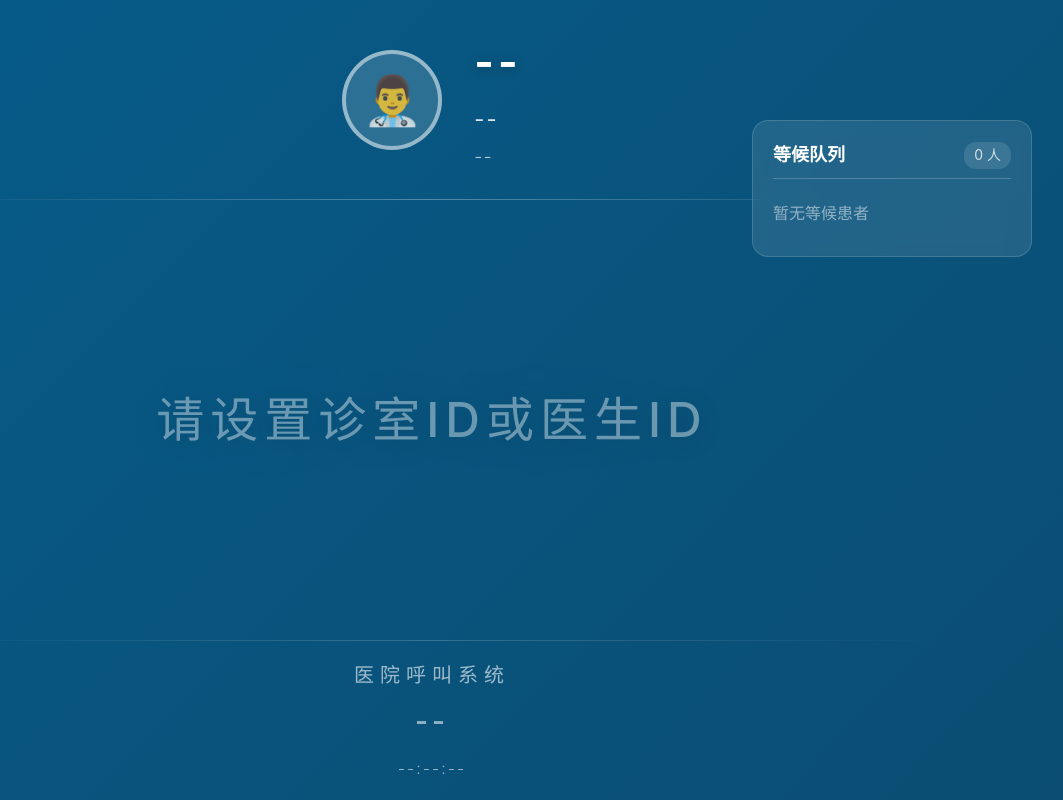
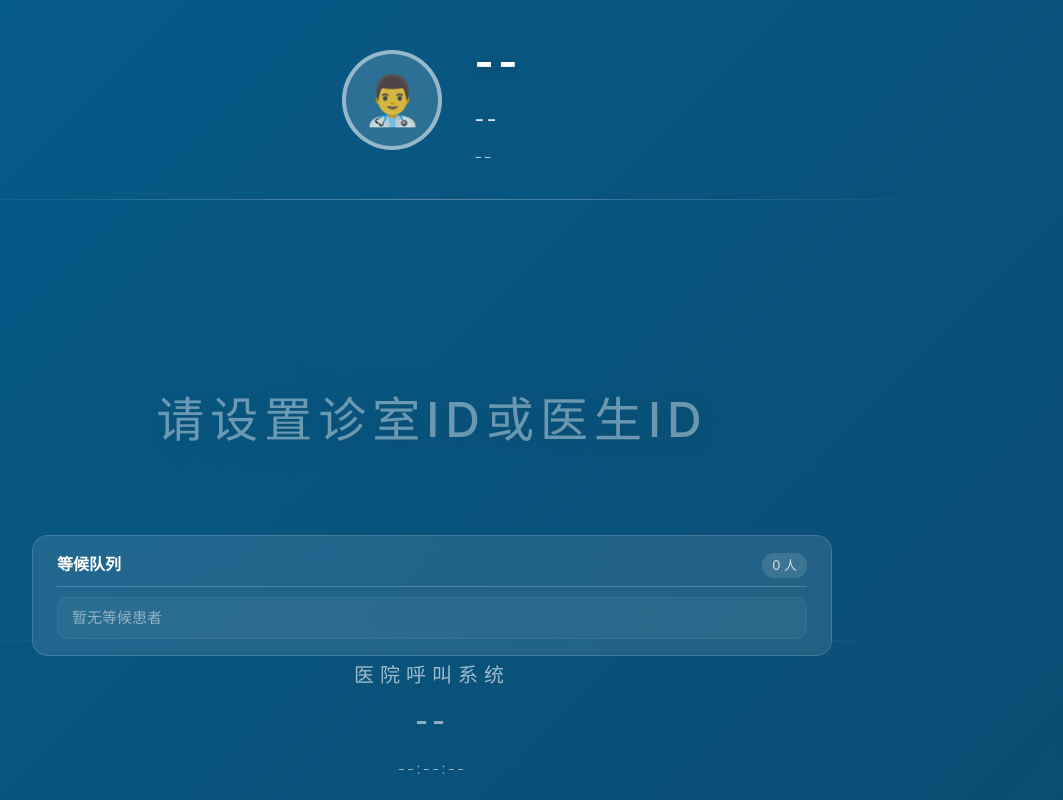
Before and after one commit to levi8457/JH318, a website: page public/display.html in a window 1280 px wide. Shown: the whole page, without its empty margins (208-1271 px from the left). Drawn offline with Linux system fonts and the light colour scheme.

Commit message:
ui: 显示屏等候队列适配竖屏布局

```diff
--- a/public/display.html
+++ b/public/display.html
@@ -229,24 +229,26 @@
             opacity: 0.6;
         }
 
-        /* 等待队列面板 */
+        /* 等待队列面板 - 竖屏适配：底部横向排列 */
         .waiting-panel {
             position: absolute;
-            top: 120px;
-            right: 40px;
-            width: 280px;
+            bottom: 18%;
+            left: 50%;
+            transform: translateX(-50%);
+            width: 90%;
+            max-width: 800px;
             background: rgba(255, 255, 255, 0.1);
             backdrop-filter: blur(10px);
             border-radius: 16px;
-            padding: 20px;
+            padding: 16px 24px;
             z-index: 2;
             border: 1px solid rgba(255, 255, 255, 0.15);
         }
 
         .waiting-panel-title {
-            font-size: 18px;
+            font-size: 16px;
             font-weight: 600;
-            margin-bottom: 12px;
+            margin-bottom: 10px;
             padding-bottom: 8px;
             border-bottom: 1px solid rgba(255, 255, 255, 0.2);
             display: flex;
@@ -255,7 +257,7 @@
         }
 
         .waiting-panel-title .count {
-            font-size: 14px;
+            font-size: 13px;
             font-weight: 400;
             opacity: 0.8;
             background: rgba(255, 255, 255, 0.15);
@@ -267,43 +269,46 @@
             list-style: none;
             padding: 0;
             margin: 0;
+            display: flex;
+            flex-wrap: wrap;
+            gap: 8px;
+            justify-content: center;
         }
 
         .waiting-list li {
             display: flex;
-            justify-content: space-between;
             align-items: center;
-            padding: 10px 0;
-            border-bottom: 1px solid rgba(255, 255, 255, 0.08);
-            font-size: 16px;
-        }
-
-        .waiting-list li:last-child {
-            border-bottom: none;
+            gap: 8px;
+            padding: 8px 14px;
+            background: rgba(255, 255, 255, 0.08);
+            border-radius: 10px;
+            font-size: 15px;
+            border: 1px solid rgba(255, 255, 255, 0.1);
         }
 
         .waiting-list .ticket {
             font-weight: 700;
-            font-size: 18px;
+            font-size: 16px;
             letter-spacing: 1px;
+            color: #7dd3fc;
         }
 
         .waiting-list .name {
-            opacity: 0.85;
-            font-size: 15px;
+            opacity: 0.9;
+            font-size: 14px;
         }
 
         .waiting-list .symptom {
-            font-size: 13px;
+            font-size: 12px;
             opacity: 0.6;
-            margin-left: 8px;
         }
 
         .waiting-empty {
             text-align: center;
             opacity: 0.5;
             font-size: 14px;
-            padding: 20px 0;
+            padding: 10px 0;
+            width: 100%;
         }
 
         .hospital-name {
```
